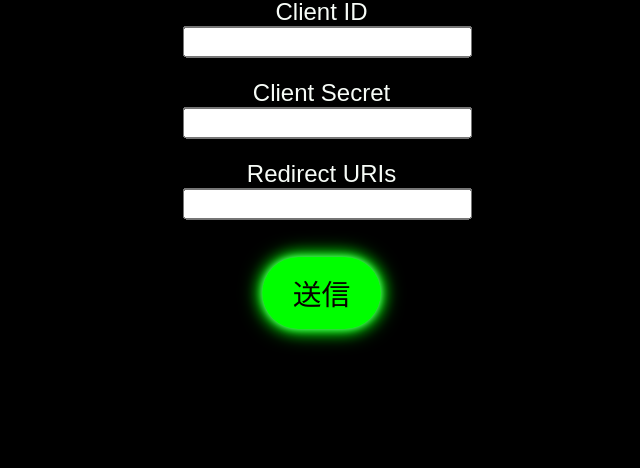
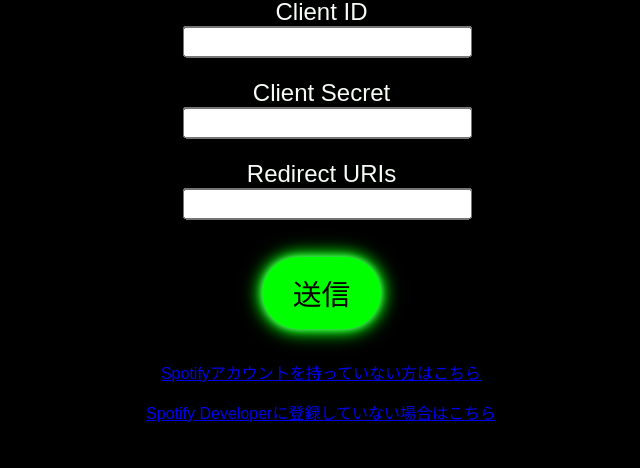
Before and after one commit to fewlio-LLUNA/SpotifyFavorite, a Flask app: page / in a window 1280 px wide. Shown: the part 368-836 px from the top of the page, without its empty margins (319-959 px from the left). Before the commit the page ends 715 px from the top, so only its background shows below. Run offline with Flask 3, Linux system fonts and the light colour scheme.

Commit message:
css変更

```diff
--- a/src/static/styles.css
+++ b/src/static/styles.css
@@ -97,3 +97,8 @@ button:disabled {
 button {
     margin-top: 10px;
 }
+
+.links-container {
+    margin-top: 70px;   /*下に動かす*/
+    text-align: center;
+}
--- a/src/templates/index.html
+++ b/src/templates/index.html
@@ -32,6 +32,11 @@
 
             <button type="submit">送信</button>
         </form>
+
+        <div class="links-container">
+            <p><a href="https://www.spotify.com/signup" target="_blank">Spotifyアカウントを持っていない方はこちら</a></p>
+            <p><a href="https://developer.spotify.com/dashboard/" target="_blank">Spotify Developerに登録していない場合はこちら</a></p>
+        </div>
     </div>
 </body>
 </html>
```
